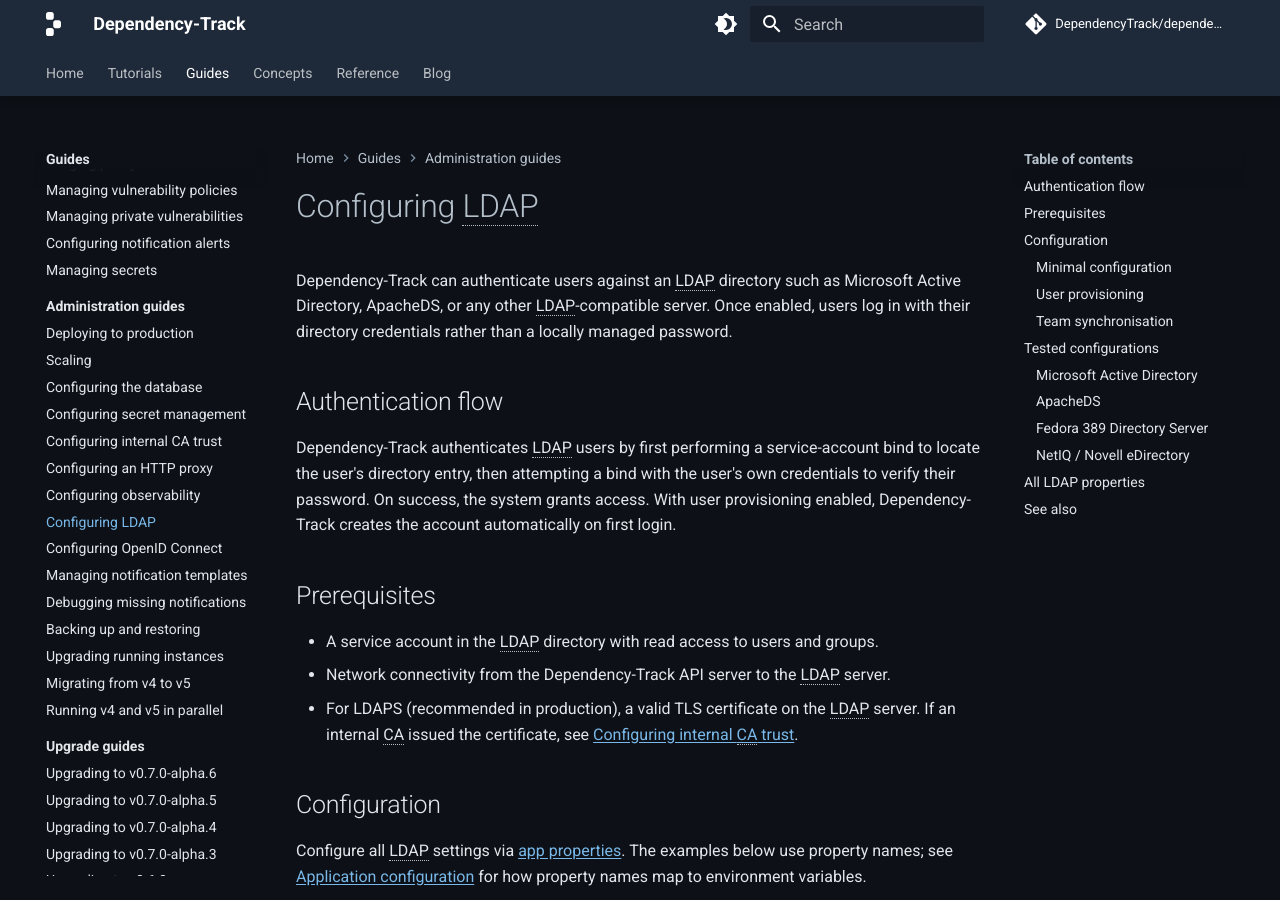
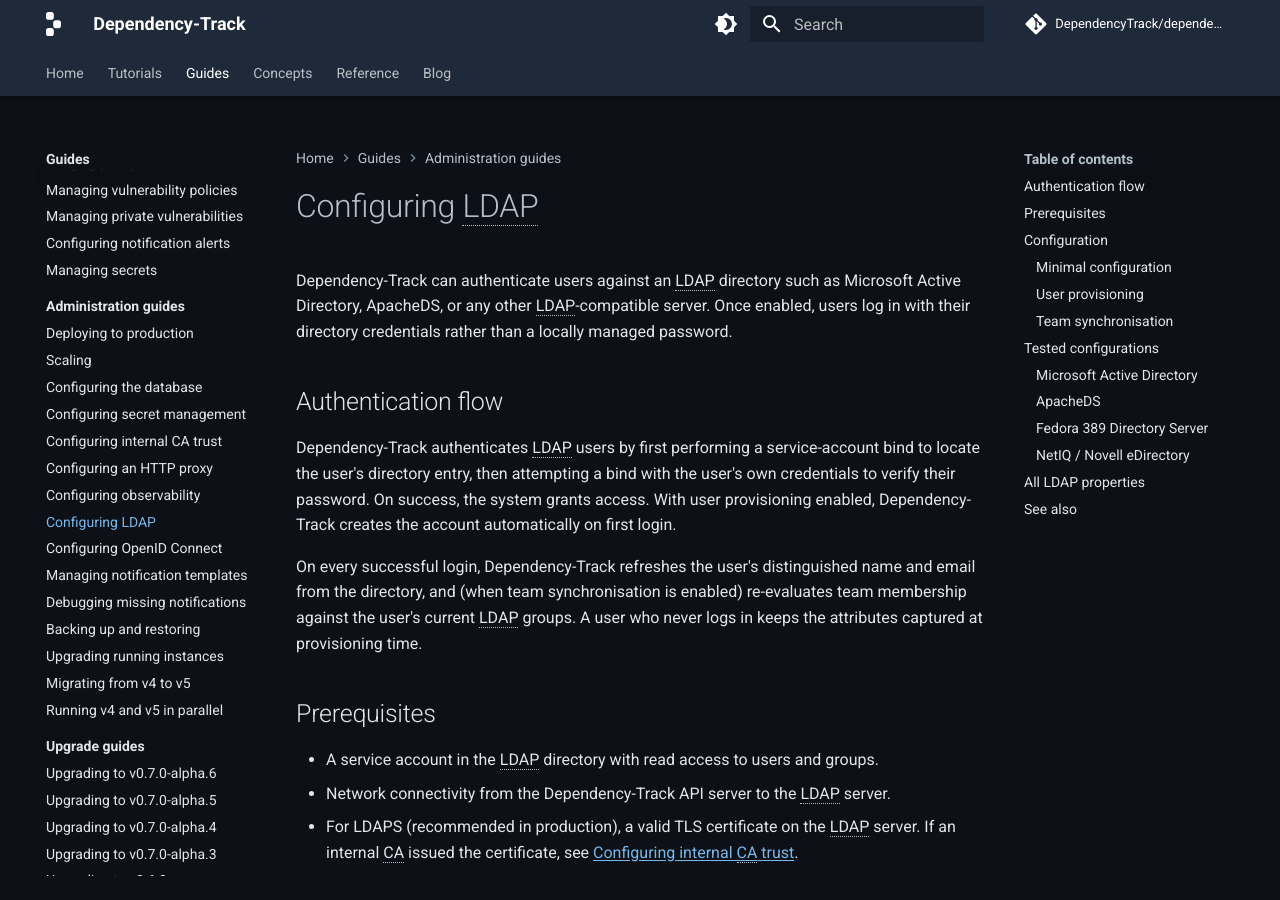
Before and after one commit to DependencyTrack/docs, an MkDocs documentation site: the page built from docs/guides/administration/configuring-ldap.md, in a window 1280 px wide and 900 px high. Built offline with MkDocs 1.6.1 and Material for MkDocs 9.7.7, drawn with Linux system fonts in a browser that asks for light colours; comment, search, counter and statistics services are not loaded; the version menu is left out.

Commit message:
Document that LDAP sync happens at login-time (#94)
Signed-off-by: nscuro <nscuro@protonmail.com>

```diff
--- a/docs/guides/administration/configuring-ldap.md
+++ b/docs/guides/administration/configuring-ldap.md
@@ -11,6 +11,11 @@
 user's own credentials to verify their password. On success, the system grants
 access. With user provisioning enabled, Dependency-Track creates the account
 automatically on first login.
+
+On every successful login, Dependency-Track refreshes the user's distinguished
+name and email from the directory, and (when team synchronisation is enabled)
+re-evaluates team membership against the user's current LDAP groups. A user
+who never logs in keeps the attributes captured at provisioning time.
 
 ## Prerequisites
 
```
